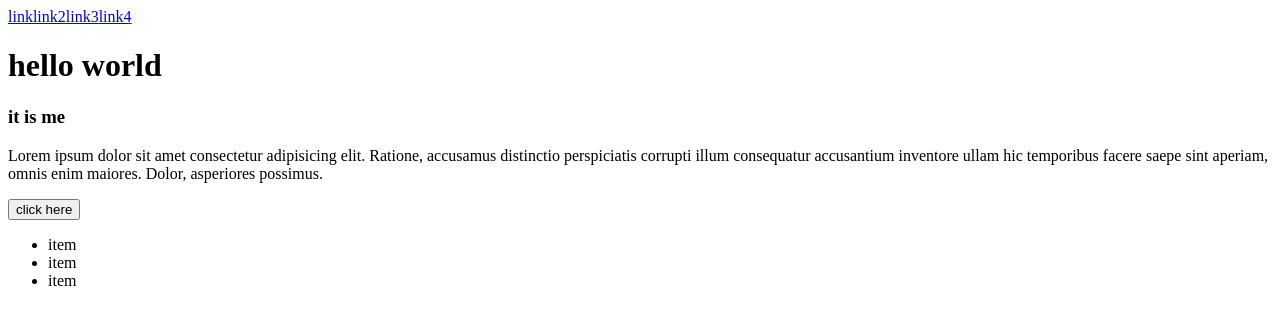
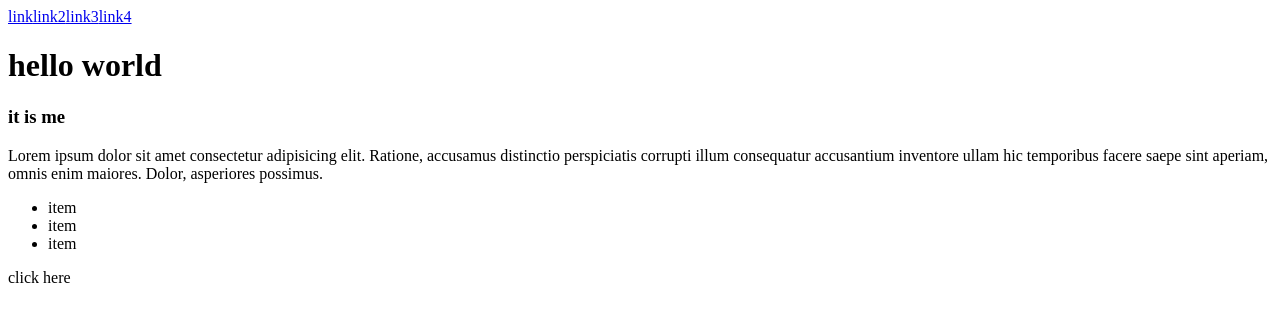
Before and after one commit to olopcodes/git-course, a plain HTML site: page index.html in a window 1280 px wide. Drawn offline with Linux system fonts and the light colour scheme.

Commit message:
changed the button in index.html

```diff
--- a/index.html
+++ b/index.html
@@ -19,12 +19,13 @@
       inventore ullam hic temporibus facere saepe sint aperiam, omnis enim
       maiores. Dolor, asperiores possimus.
     </p>
-    <button>click here</button>
 
     <ul>
       <li>item</li>
       <li>item</li>
       <li>item</li>
     </ul>
+
+    <a>click here</a>
   </body>
 </html>
```
